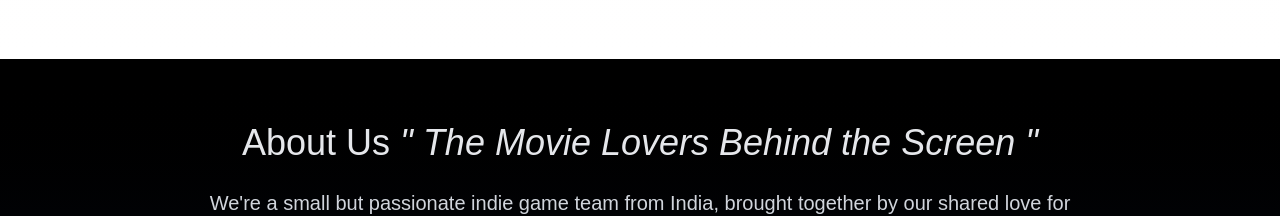
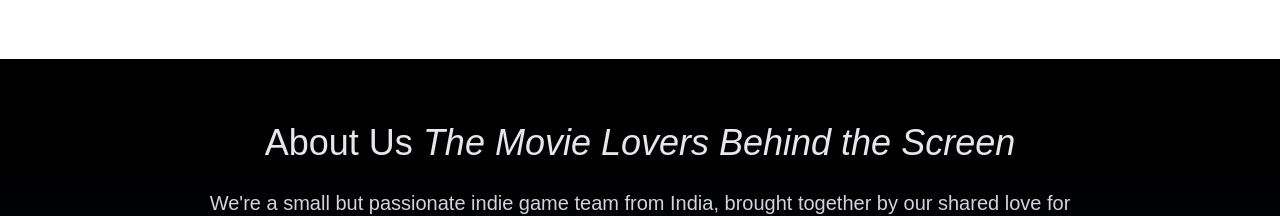
Before and after one commit to deejaseethal/QuiZinema, a Next.js app: page / in a window 1280 px wide. Shown: the part 1400-1616 px from the top of the page. Built offline with nearby package versions, Linux system fonts and the light colour scheme.

Commit message:
fix-quot

```diff
--- a/src/app/components/GameVision.tsx
+++ b/src/app/components/GameVision.tsx
@@ -3,7 +3,7 @@ export default function OurVision() {
     <section className="w-full bg-gradient-to-b from-black to-gray-900 py-16 text-white flex items-center justify-center">
       <div className="w-full max-w-4xl px-4 text-center">
         <h1 className="text-2xl sm:text-3xl md:text-4xl font-normal mb-6 text-gray-200 animate-fade-in">
-          About Us <span className="italic">&quot; The Movie Lovers Behind the Screen &quot;</span>
+          About Us <span className="italic"> The Movie Lovers Behind the Screen</span>
         </h1>
         <p className="text-base sm:text-lg md:text-xl text-gray-300 leading-relaxed mb-4">
           We&apos;re a small but passionate indie game team from India, brought together by our shared love for Bollywood and storytelling. At QuiZinema, we believe that every movie fan deserves a game that celebrates the joy of cinema — and that&apos;s exactly what we built.
```
